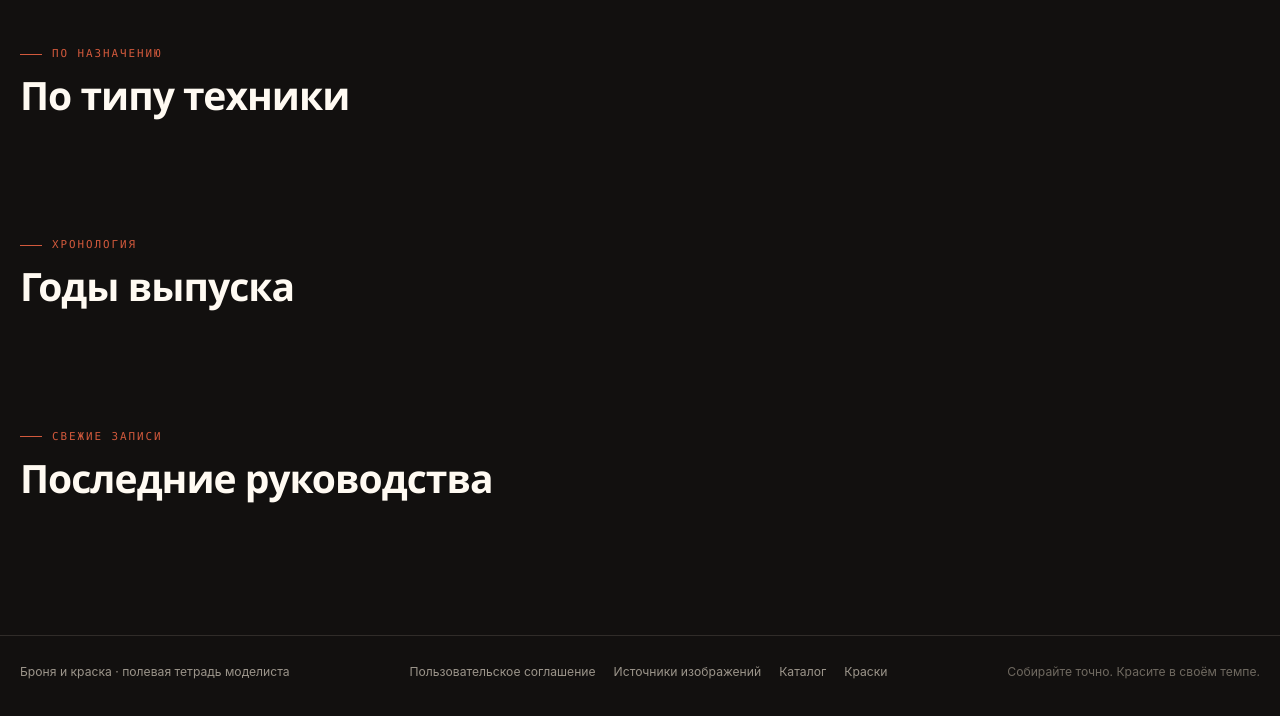
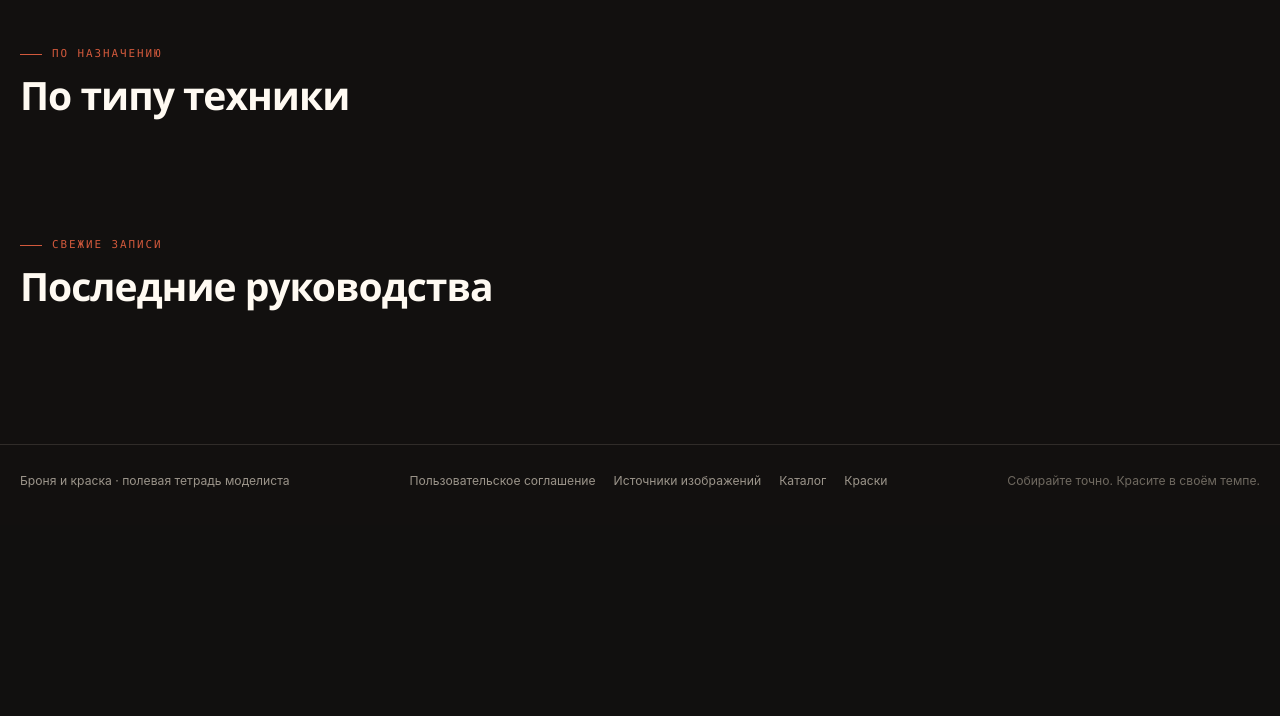
Before and after one commit to lZial/PaintGuide, a Flask app: page / in a window 1280 px wide. Shown: the part 1244-1960 px from the top of the page. After the commit the page ends 1732 px from the top, so only its background shows below. Run offline with Flask 3, Linux system fonts and the light colour scheme; data comes from the database, SQL or seed files in the repository; data that the repository does not hold is empty; some libraries are stand-ins or nearby versions.

Commit message:
Убрать с главной блок с годами выпуска

```diff
--- a/paintguide/blueprints/main.py
+++ b/paintguide/blueprints/main.py
@@ -63,13 +63,6 @@ def home():
         .order_by(func.count(Guide.id).desc())
     ).all()
 
-    era_rows = db.session.execute(
-        select(Guide.year_from, func.count(Guide.id))
-        .where(Guide.published.is_(True), Guide.year_from.isnot(None))
-        .group_by(Guide.year_from)
-        .order_by(Guide.year_from.asc())
-    ).all()
-
     # Счётчики выводим из уже загруженных агрегатов — лишних запросов не делаем.
     stats = {
         "guides": sum(count for _, count in country_rows),
@@ -87,7 +80,6 @@ def home():
         latest=latest,
         country_rows=country_rows,
         type_rows=type_rows,
-        era_rows=era_rows,
         stats=stats,
     )
 
--- a/paintguide/templates/home.html
+++ b/paintguide/templates/home.html
@@ -85,23 +85,6 @@
   <section class="section">
     <div class="section-heading">
       <div>
-        <div class="eyebrow">Хронология</div>
-        <h2>Годы выпуска</h2>
-      </div>
-    </div>
-    <div class="collection-grid">
-      {% for year, count in era_rows %}
-        <a class="collection-chip" href="{{ url_for('catalog.catalog', year=year) }}">
-          <span><strong>{{ year }}</strong><small>год выпуска</small></span>
-          <span class="mono muted">{{ count }}</span>
-        </a>
-      {% endfor %}
-    </div>
-  </section>
-
-  <section class="section">
-    <div class="section-heading">
-      <div>
         <div class="eyebrow">Свежие записи</div>
         <h2>{{ t('home.latest') }}</h2>
       </div>
```
